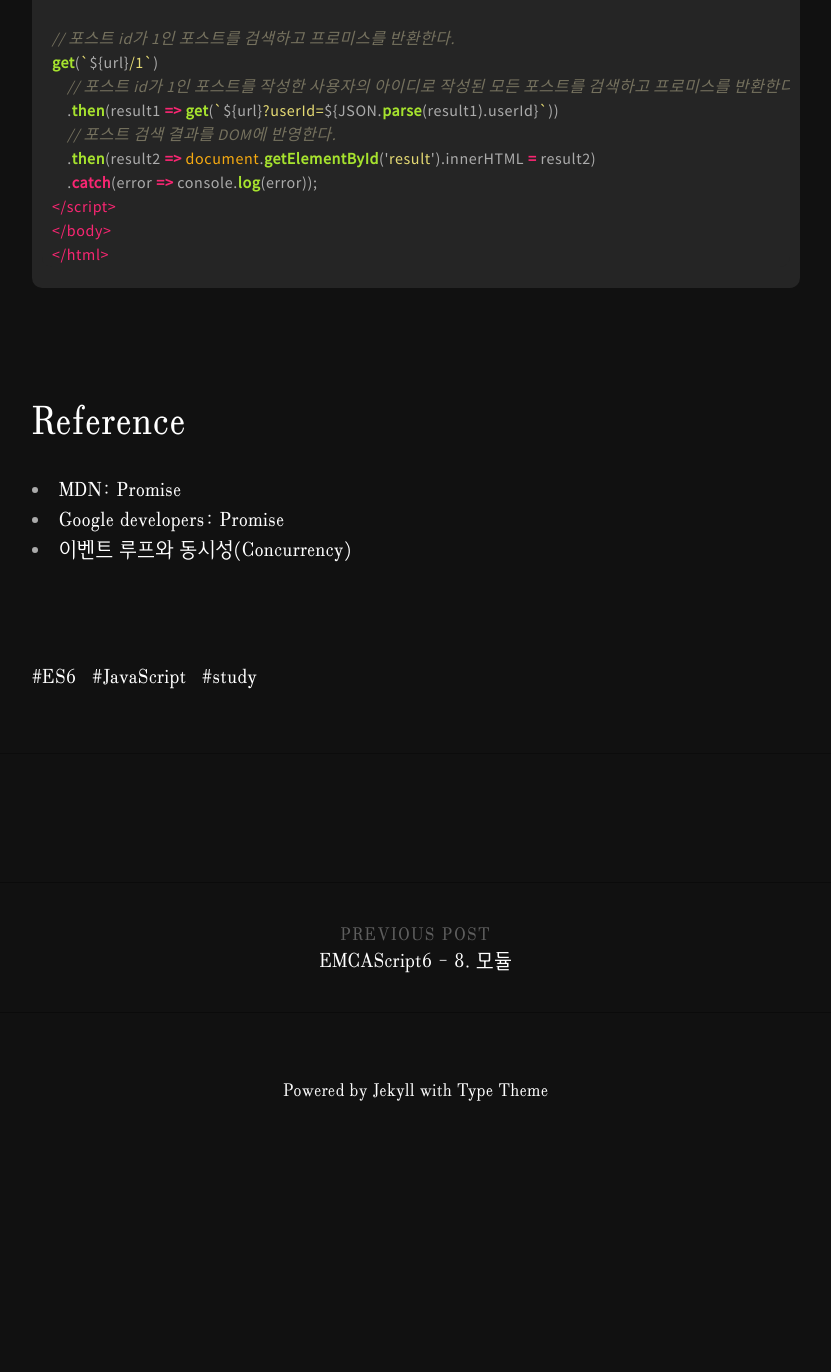
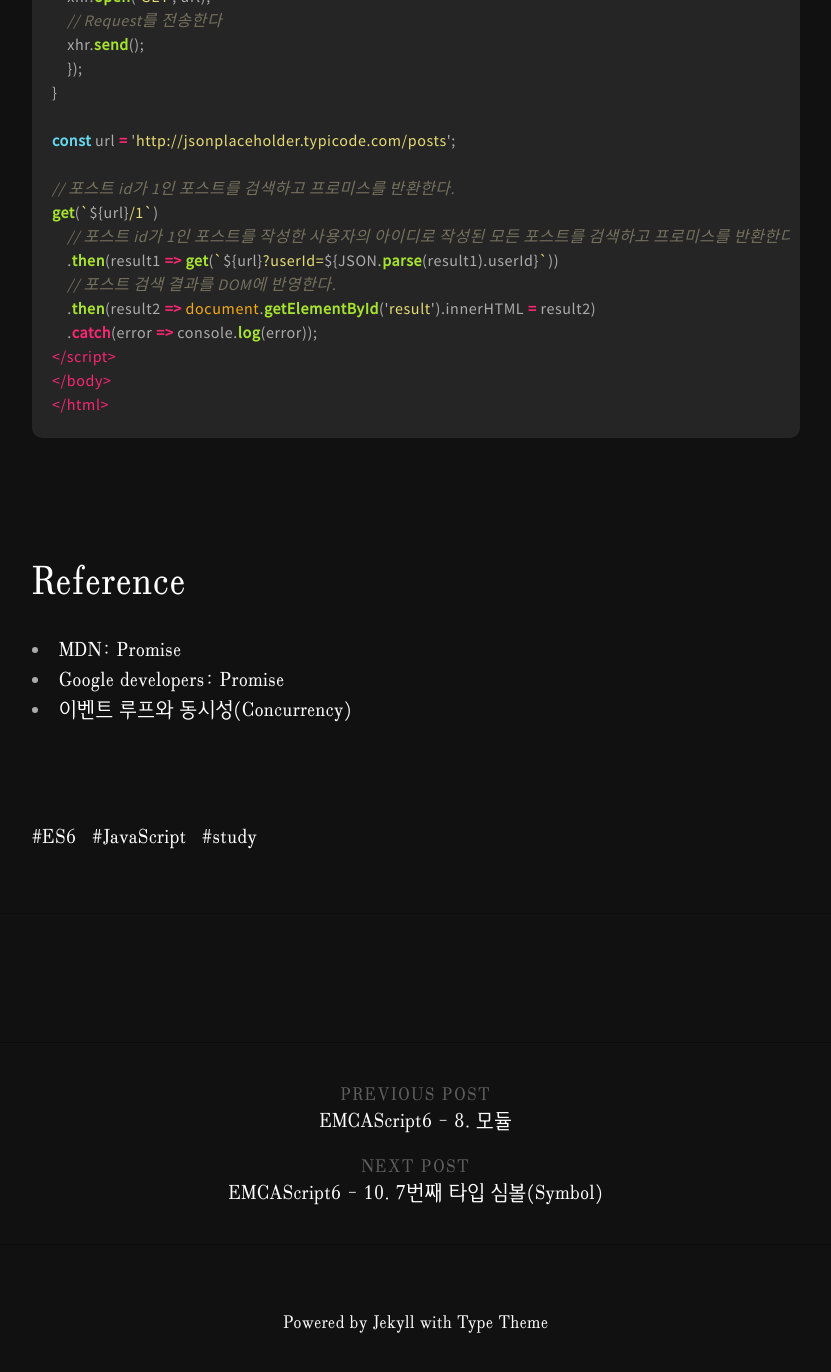
Before and after one commit to byseop/byseop.github.io, a Jekyll site: the page built from _posts/2018-05-30-es6-9-Promise.md, in a window 1280 px wide and 1400 px high, scrolled down 10981 px. Shown: the top 1372 px of the window, without its empty margins (224-1055 px from the left). Built offline with Jekyll 4.4.1, drawn with Linux system fonts in a browser that asks for light colours; nearby versions of some CDN libraries; comment, search, counter and statistics services are not loaded; before the commit the page ends 12149 px from its top, so only the background shows below that; part of the change alters nothing that is shown.

Commit message:
posting-symbol

```diff
--- /dev/null
+++ b/_posts/2018-06-01-es6-10-Symbol.md
@@ -0,0 +1,138 @@
+---
+layout: post
+title: EMCAScript6 - 10. 7번째 타입 심볼(Symbol)
+tags: [ES6, JavaScript, study]
+---
+1997년 자바스크립트가 ECMAScript로 처음 표준화된 이래로, 자바스크립트는 6개의 타입(자료형)을 가지고 있었다
+7번째 타입 심볼에 대해 알아본다.
+
+
+
+## 1. Symbol 이란?
+
+1997년 자바스크립트가 ECMAScript로 처음 표준화된 이래로, 자바스크립트는 6개의 타입(자료형을) 가지고 있었다.
+* 기본 자료형(primitive data type)
+  * Boolean
+  * null
+  * undefined
+  * Number
+  * String
+<br>
+* 객체형(Object type)
+  * Object
+<br>
+Symbol은 ES6에서 새롭게 추가된 7번째 타입이다. Symbol은 애플리케이션 전체에서 유일하며 변경 불가능한(immutable) 기본 자료형(primitive) 값이다. 주로 객체의 프로퍼티 키(property key)로 사용한다.
+<br>
+<br>
+## 2. Symbol의 생성
+
+Symbol은 Symbol() 함수로 생성한다. 이때 생성된 Symbol은 객체가 아니라 값(value)이다.
+~~~javascript
+let mySymbol = Symbol();
+
+console.log(mySymbol); // Symbol()
+console.log(typeof mySymbol); // symbol
+~~~
+Symbol() 함수는 String(), Number(), Boolean()과 같이 래퍼 객체를 생성하는 생성자 함수와는 달리 new 연산자를 사용하지 않는다.
+~~~javascript
+new Symbol(); // TypeError: Symbol is not a constructor
+~~~
+Symbol은 변경 불가능한(immutable) 기본 자료형(primitive)이다.
+~~~javascript
+let mySymbol = Symbol();
+
+console.log(mySymbol + 's'); // TypeError: Cannot convert a Symbol value to a string
+~~~
+Symbol() 함수는 인자로 문자열을 전달할 수 있다. 이 문자열은 Symbol 생성에 어떠한 영향을 주지 않는다. 다만 생성된 Symbol에 대한 설명(description)으로 디버깅 용도로만 사용된다.
+~~~javascript
+let symbolWithDesc = Symbol('youngseop');
+
+console.log(symbolWithDesc); // Symbol(youngseop)
+console.log(typeof symbolWithDesc); // symbol
+~~~
+Symbol() 함수가 생성한 Symbol 값은 애플리케이션 전체에서 유일하다.
+~~~javascript
+let mySymbol = Symbol('youngseop');
+
+console.log(mySymbol === Symbol('youngseop')); // false
+~~~
+Symbol 값도 객체의 프로퍼티 키로 사용할 수 있다. Symbol 값은 애플리케이션 전체에서 유일한 값이므로 **Symbol 값을 키로 갖는 프로퍼티는 다른 어떠한 프로퍼티와도 충돌하지 않는다.**
+~~~javascript
+const obj = {};
+
+const mySymbol = Symbol('mySymbol');
+obj[mySymbol] = 123;
+
+console.log(obj); // { [Symbol(mySymbol)]: 123 }
+console.log(obj[mySymbol]); // 123
+~~~
+<br>
+<br>
+## 4. Symbol 객체
+
+Symbol() 함수로 Symbol 값을 생성할 수 있었다. 이것은 Symbol이 함수 객체라는 의미이다. 브라우저 콘솔에서 Symbol을 참조하여 보자.
+
+![symbol01]({{ site.baseurl }}\assets\img\es6\symbol01.png){: width="472"}{: .center}
+<br>
+위 참조 결과에서 알 수 있듯이 Symbol 객체는 프로퍼티와 메소드를 가지고 있다. Symbol 객체의 프로퍼티 중에 length와 prototype을 제외한 프로퍼티를 <code>Well-Known Symbol</code>이라 부른다.
+
+### 4.1 Symbol.iterator
+
+Well-Known Symbol은 자바스크립트 엔진에 상수로 존재하며 자바스클비트 엔진은 Well-Known Symbol을 참조하여 일정한 처리를 한다. 예를 들어 어떤 객체가 Symbol.iterator를 프로퍼티 key로 사용한 메소드를 가지고 있으면 자바스크립트 엔진은 이 객체가 이터레이션 프로토콜을 따르는 것으로 간주하고 이터레이터로 동작하도록 한다.
+
+Symbol.iterator를 프로퍼티 key로 사용하여 메소드를 구현하고 있는 빌트인 객체(빌트인 이터러블)는 아래와 같다. 아래의 객체들은 이터레이션 프로토콜을 준수하고 있으며 이터레이터를 반환한다.
+
+>Array
+Array.prototype[Symbol.iterator]
+
+>String
+String.prototype[Symbol.iterator]
+
+>Map
+Map.prototype[Symbol.iterator]
+
+>Set
+Set.prototype[Symbol.iterator]
+
+>DOM data structures
+NodeList.prototype[Symbol.iterator] HTMLCollection.prototype[Symbol.iterator]
+
+>arguments
+arguments[Symbol.iterator]
+
+~~~javascript
+// 이터러블
+// Symbol.iterator를 프로퍼티 key로 사용한 메소드를 구현하여야 한다.
+// 배열에는 Array.prototype[Symbol.iterator] 메소드가 구현되어 있다.
+const iterable = ['a', 'b', 'c'];
+
+// 이터레이터
+// 이터러블의 Symbol.iterator를 프로퍼티 key로 사용한 메소드는 이터레이터를 반환한다.
+const iterator = iterable[Symbol.iterator]();
+
+// 이터레이터는 순회 가능한 자료 구조인 이터러블의 요소를 탐색하기 위한 포인터로서
+// value, done 프로퍼티를 갖는 객체를 반환하는 next() 함수를 메소드로 갖는 객체이다.
+// 이터레이터의 next() 메소드를 통해 이터러블 객체를 순회할 수 있다.
+console.log(iterator.next()); // { value: 'a', done: false }
+console.log(iterator.next()); // { value: 'b', done: false }
+console.log(iterator.next()); // { value: 'c', done: false }
+console.log(iterator.next()); // { value: 'undefined', done: true }
+~~~
+<br>
+### 4.2 Symbol.for
+
+Symbol.for 메소드는 인자로 전달받은 프로퍼티 키를 통해 Symbol 레지스트리(Symbol registry.Symbol들의 리스트)에 존재하는 Symbol을 검색한다. 검색에 성공하면 Symbol을 반환하고, 검색에 실패하면 새로운 Symbol을 생성한다.
+~~~javascript
+// 새로운 전역 Symbol 생성
+const s1 = Symbol.for('foo');
+// Symbol 레지스트리에서 이미 만들어진 Symbol을 검색
+const s2 = Symbol.for('foo');
+
+console.log(s1 === s2); // true
+~~~
+Symbol() 함수는 매번 다른 Symbol 값을 생성하는 것에 반해, Symbol.for은 단 하나의 Symbol을 생성하여 여러 모듈이 공유한다.
+<br>
+<br>
+## Reference
+* [MDN: Symbol](https://developer.mozilla.org/ko/docs/Web/JavaScript/Reference/Global_Objects/Symbol)
+* [ES6 In Depth: 심볼 (Symbol)](http://hacks.mozilla.or.kr/2015/09/es6-in-depth-symbols/)
--- a/assets/css/syntax.css
+++ b/assets/css/syntax.css
@@ -5,6 +5,9 @@
   padding: 1px 10px;
   line-height: 1.5em;
   margin-bottom: 20px;
+}
+.highlighter-rouge {
+  padding: 10px 0;
 }
 .highlight table td { padding: 5px; }
 .highlight table pre { margin: 0; }
```
Also changed, not shown: _posts/2018-05-28-es6-8-Module.md (renamed from _posts/2018-05-30-es6-8-Module.md), assets/img/es6/symbol01.png (added).
